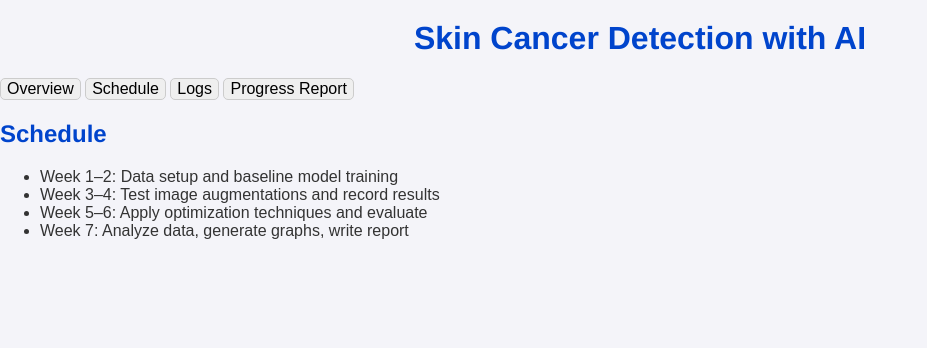
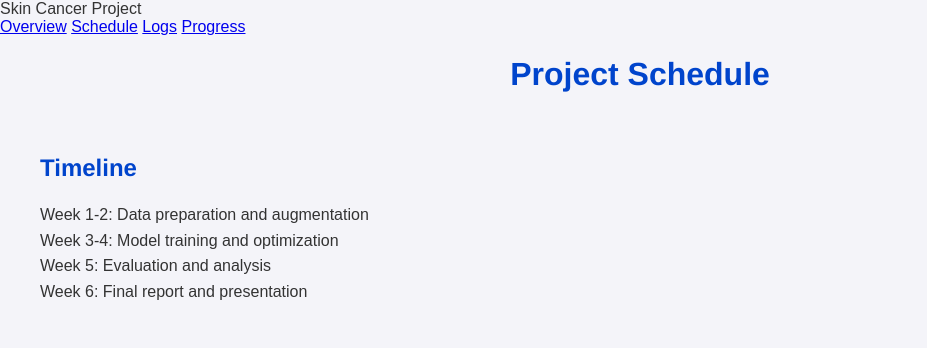
Before and after one commit to Zimoxie2008/skin-cancer-detection, a plain HTML site: page schedule.html in a window 1280 px wide. Shown: the whole page, without its empty margins (0-927 px from the left). Drawn offline with Linux system fonts and the light colour scheme.

Commit message:
Update schedule.html

```diff
--- a/schedule.html
+++ b/schedule.html
@@ -1,27 +1,34 @@
 <!DOCTYPE html>
-<html>
+<html lang="en">
 <head>
+    <meta charset="UTF-8">
+    <meta name="viewport" content="width=device-width, initial-scale=1.0">
     <title>Schedule</title>
     <link rel="stylesheet" href="style.css">
 </head>
 <body>
-<header>
-    <h1>Skin Cancer Detection with AI</h1>
-    <nav>
-        <button onclick="window.location.href='index.html'">Overview</button>
-        <button onclick="window.location.href='schedule.html'">Schedule</button>
-        <button onclick="window.location.href='logs.html'">Logs</button>
-        <button onclick="window.location.href='progress.html'">Progress Report</button>
-    </nav>
+<nav class="navbar">
+    <div class="nav-title">Skin Cancer Project</div>
+    <div class="nav-links">
+        <a href="index.html">Overview</a>
+        <a href="schedule.html">Schedule</a>
+        <a href="logs.html">Logs</a>
+        <a href="progress.html">Progress</a>
+    </div>
+</nav>
+
+<header class="header">
+    <h1>Project Schedule</h1>
 </header>
-<main>
-    <h2>Schedule</h2>
-    <ul>
-        <li>Week 1–2: Data setup and baseline model training</li>
-        <li>Week 3–4: Test image augmentations and record results</li>
-        <li>Week 5–6: Apply optimization techniques and evaluate</li>
-        <li>Week 7: Analyze data, generate graphs, write report</li>
-    </ul>
+
+<main class="container">
+    <section class="card">
+        <h2>Timeline</h2>
+        <p>Week 1-2: Data preparation and augmentation <br>
+        Week 3-4: Model training and optimization <br>
+        Week 5: Evaluation and analysis <br>
+        Week 6: Final report and presentation</p>
+    </section>
 </main>
 </body>
 </html>
```
